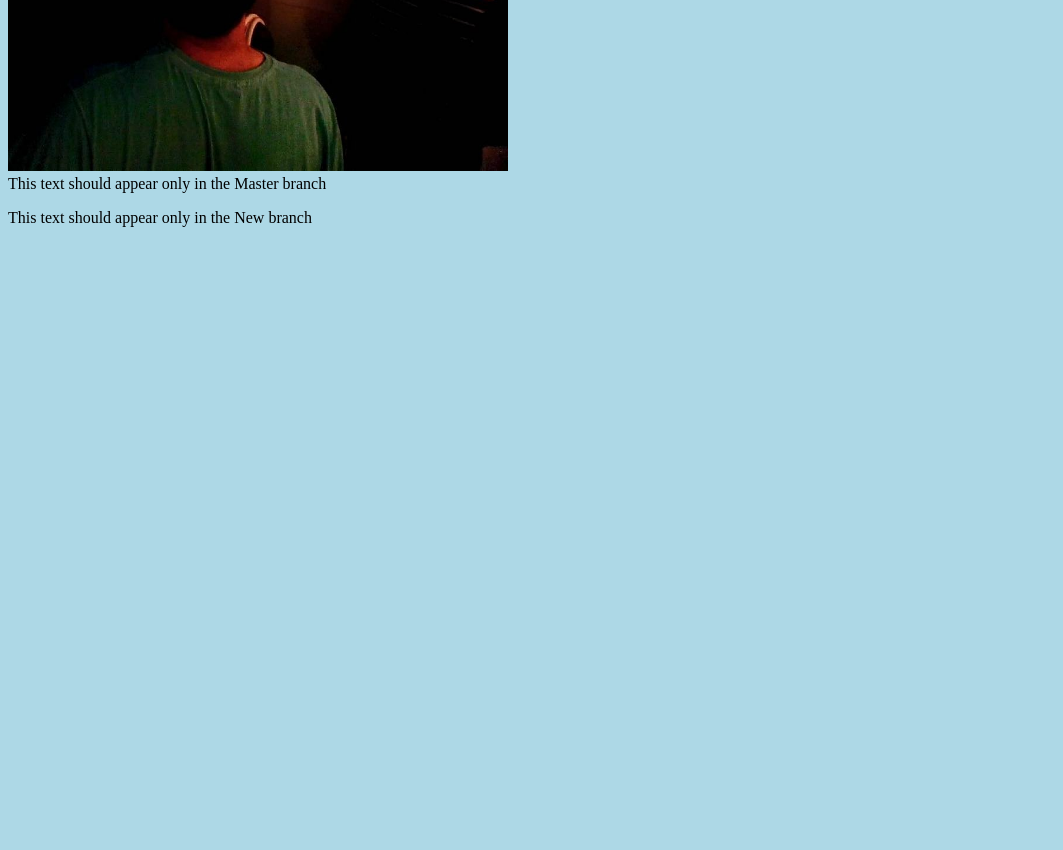
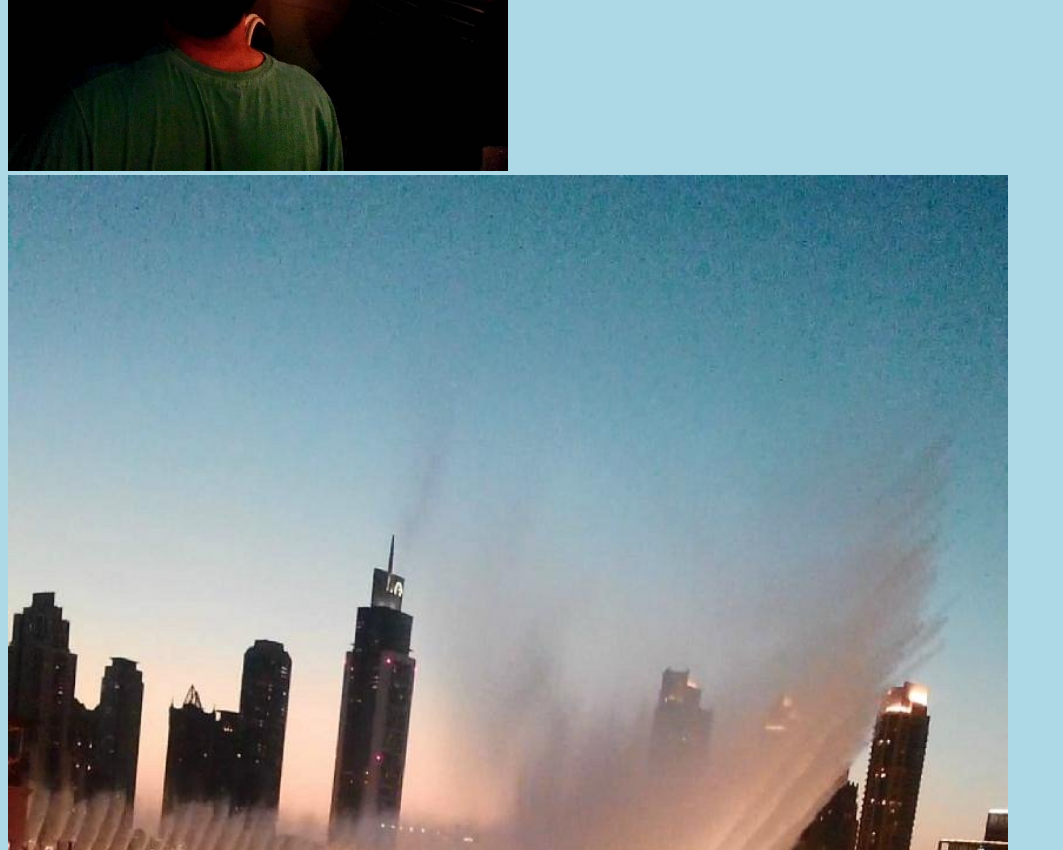
Before and after one commit to ebrosas/Test-Repository, a plain HTML site: page index.html in a window 1280 px wide. Shown: the part 910-1760 px from the top of the page, without its empty margins (0-1063 px from the left). Before the commit the page ends 1153 px from the top, so only its background shows below. Drawn offline with Linux system fonts and the light colour scheme.

Commit message:
Added new image control in index.html

```diff
--- a/index.html
+++ b/index.html
@@ -12,6 +12,7 @@
 <h2>Sample Line here </h2>
 <div>
 	<img src="samplepic.jpg" alt="Hello world!" style="width: 100%; max-width: 500px" />
+	<img src="samplepic.jpg" alt="Hello world!" style="width: 100%; max-width: 1000px" />
 </div
 
 <p>This text should appear only in the Master branch</p>
```
